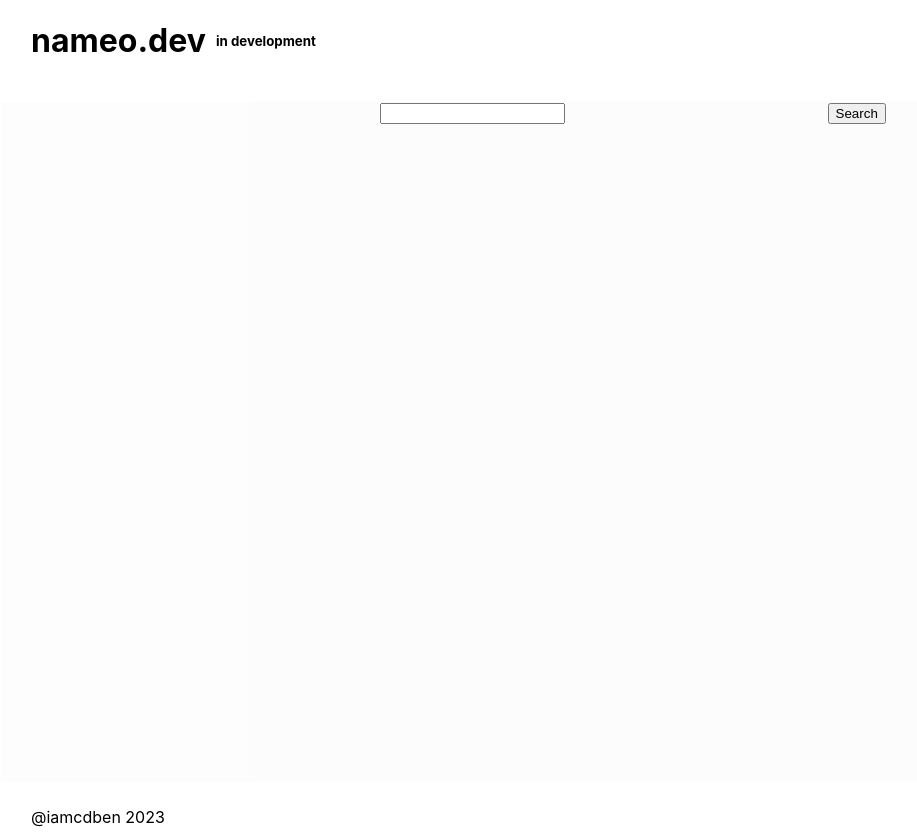
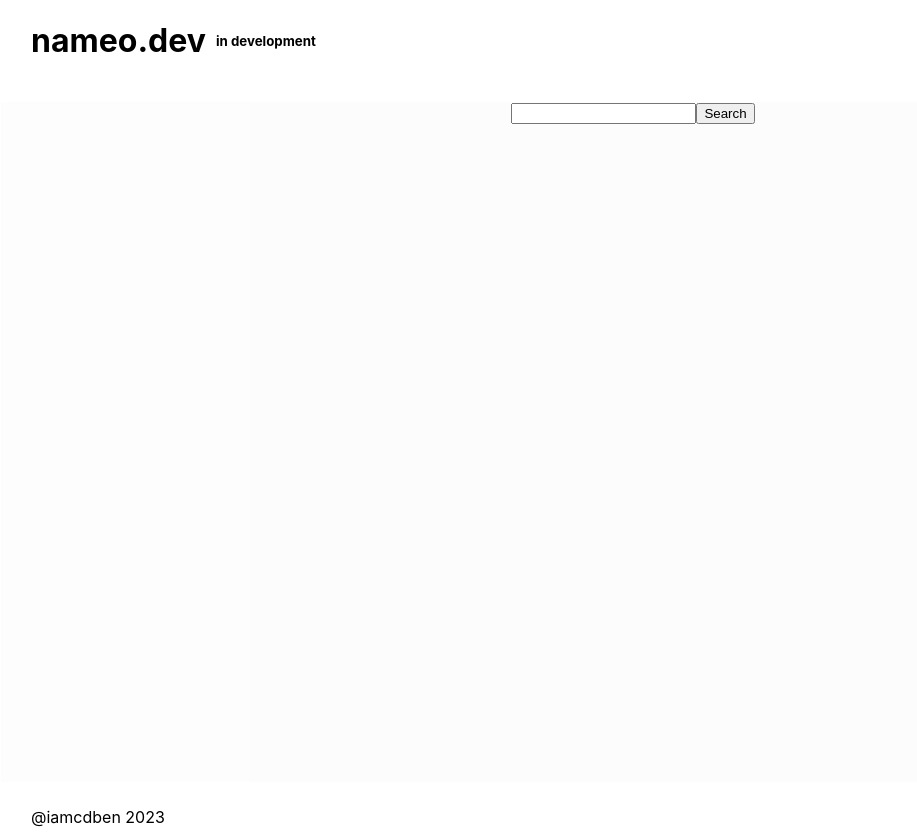
Before and after one commit to benjamin-mcdaniel/nameo-dev, a React (Create React App) app: page / in a window 1280 px wide. Shown: the whole page, without its empty margins (19-936 px from the left). Built offline with nearby package versions, Linux system fonts and the light colour scheme.

Commit message:
fix alignment of content

```diff
--- a/src/components/body/body.module.scss
+++ b/src/components/body/body.module.scss
@@ -20,7 +20,7 @@
   width: 60vw;
   flex-direction: row;
   justify-items: start;
-  justify-content: space-around;
+  justify-content: center;
   align-items: start;
   background-color: rgba(217, 217, 217, 0.08);
 }
```
